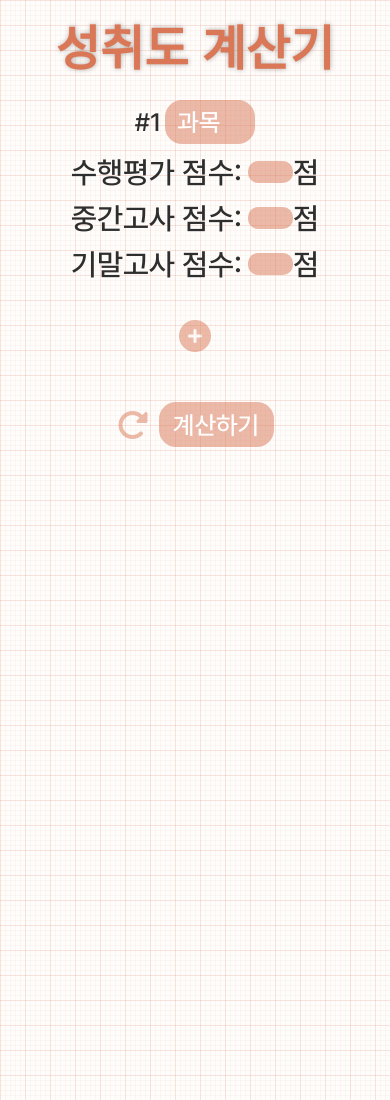
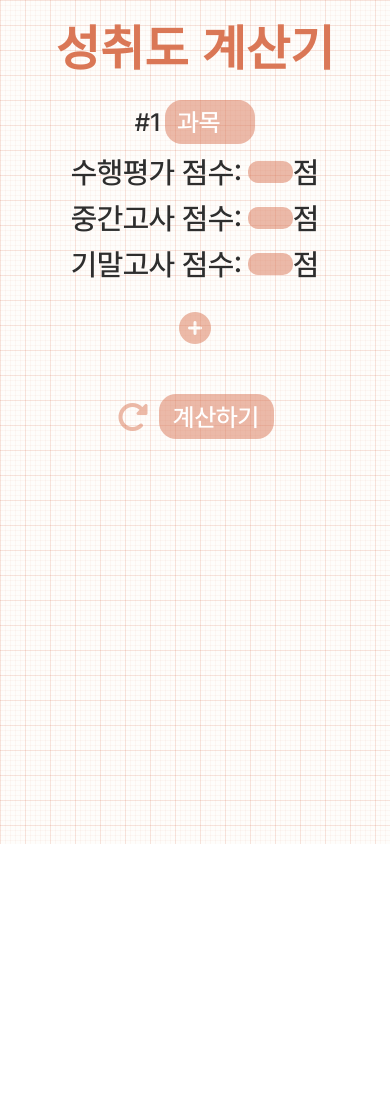
Before and after one commit to seoyul710/grades, a plain HTML site: page index.html in a window 390 px wide. Shown: the top 1100 px of the page. After the commit the page ends 844 px from the top, so only its background shows below. Drawn offline with Linux system fonts and the light colour scheme.

Commit message:
ui 배치 수정

```diff
--- a/style.css
+++ b/style.css
@@ -34,7 +34,6 @@ html, body {
 	font-weight: bold;
 	font-size: 4rem;
 	color: #da7756;
-	text-shadow: 0.3px 0.3px 5px rgba(0, 0, 0, 0.3);
 	display: block;
 	text-align: center;
 	width: 100%;
@@ -236,22 +235,15 @@ i {
 		font-size: 30px;
 		margin: 0;
 	}
-	.wrap {
-		height: 200vh;
-	}
 	.input-col {
+		height: 182px;
 		flex-direction: column;
-		gap: 10px;
 	}
 	input {
 		height: 20px;
 		width: 33px;
 		border-radius: 10px;
 		line-height: 10px;
-	}
-	.main-container {
-		gap: 190px;
-		padding-bottom: 160px;
 	}
 	.midterm.hidden {
 		display: none;
@@ -260,6 +252,7 @@ i {
 		font-size: 3.5rem;
 	}
 	.results-container {
+		margin-top: 10%;
 		margin-left: 5%;
 		margin-right: 5%;
 	}
```
